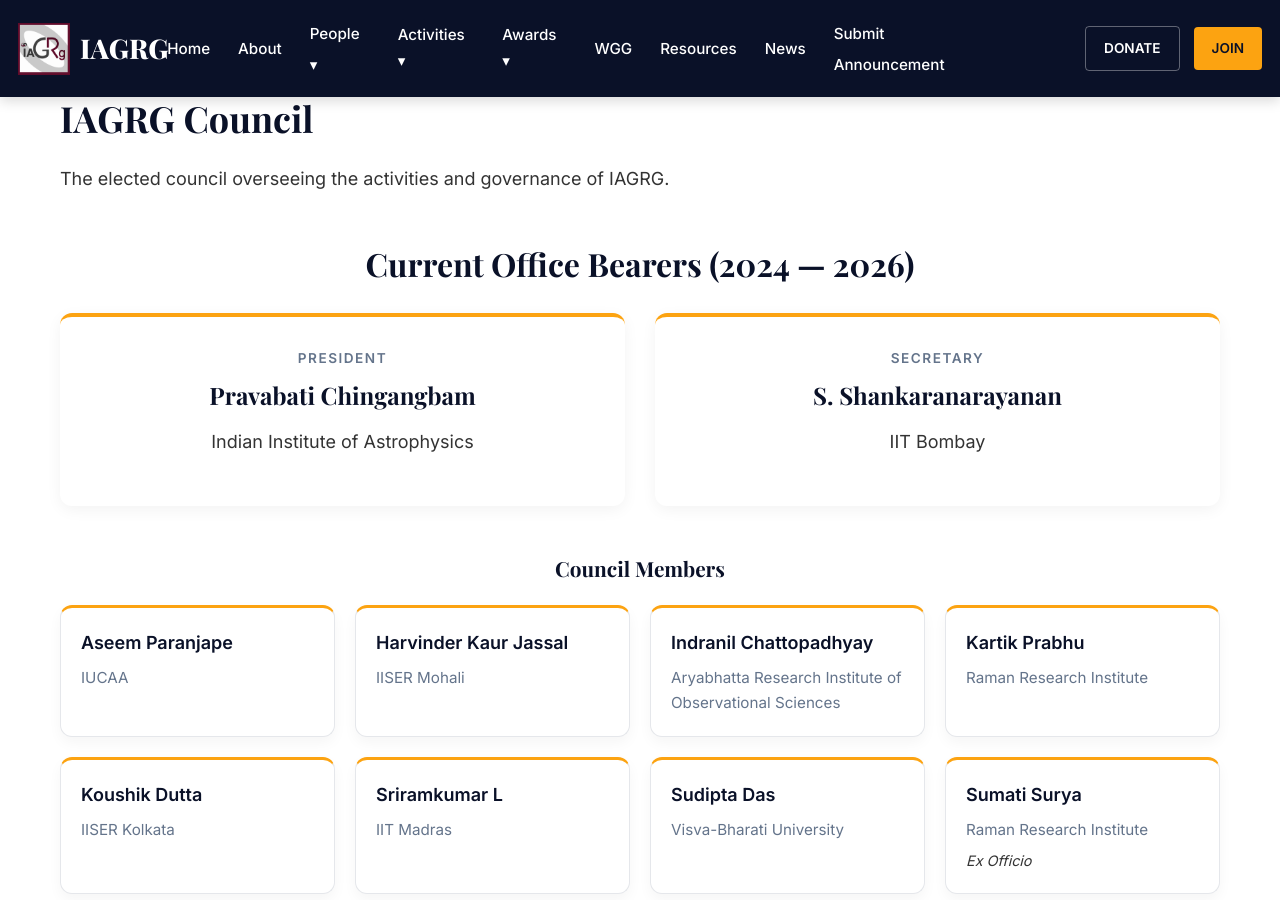
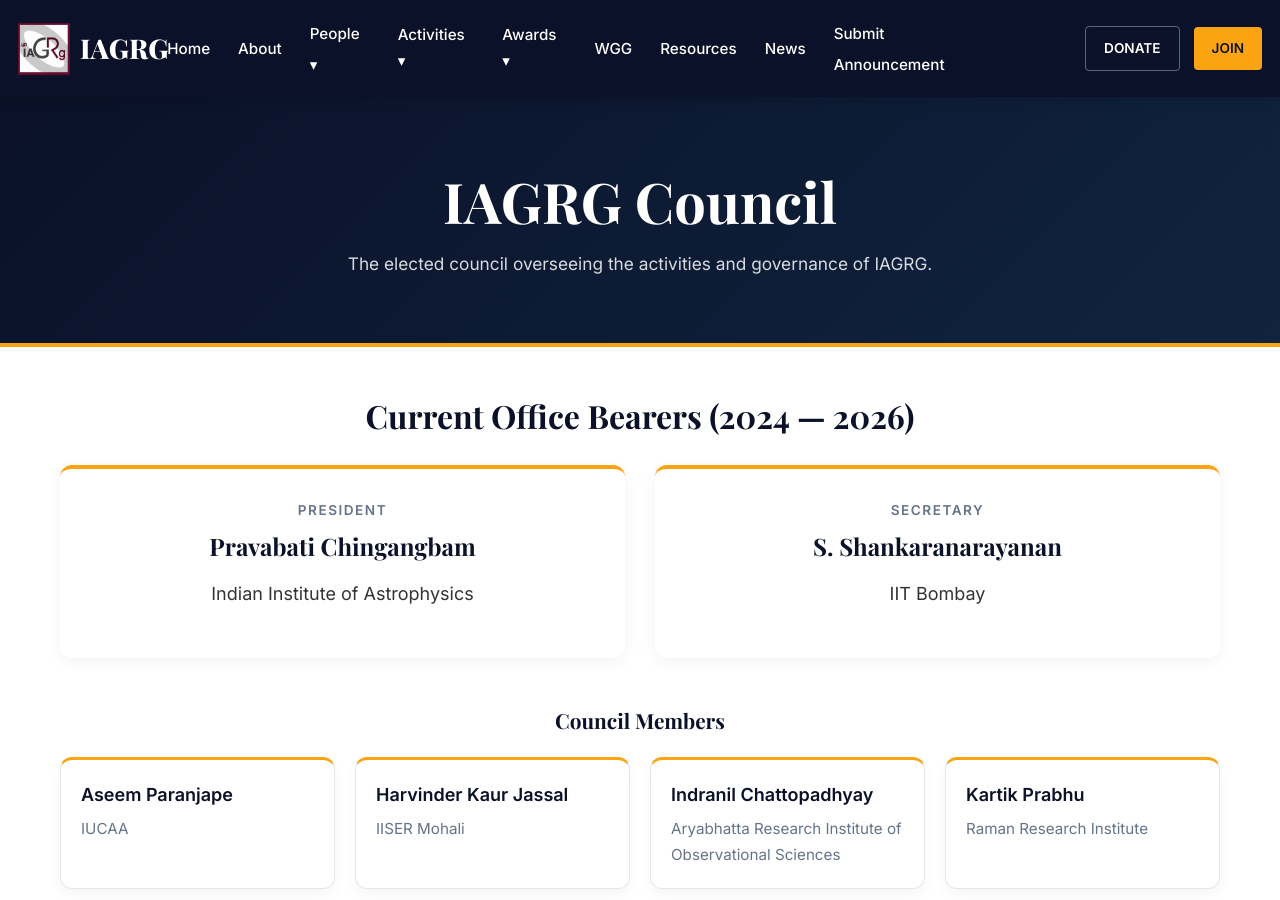
Before and after one commit to georgewane/IAGRG, a Jekyll site: the page built from council.md, in a window 1280 px wide and 900 px high. Built offline with Jekyll 4.4.1, drawn with Linux system fonts in a browser that asks for light colours.

Commit message:
link to the stylesheet was added

```diff
--- a/council.md
+++ b/council.md
@@ -2,6 +2,8 @@
 layout: default
 title: IAGRG Council
 ---
+
+<link rel="stylesheet" href="{{ '/assets/css/style-members.css' | relative_url }}">
 
 <header class="member-hero">
   <div class="container">
```
